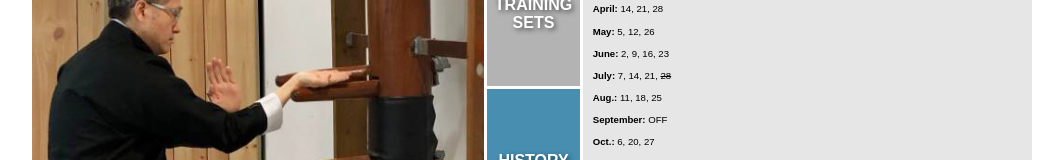
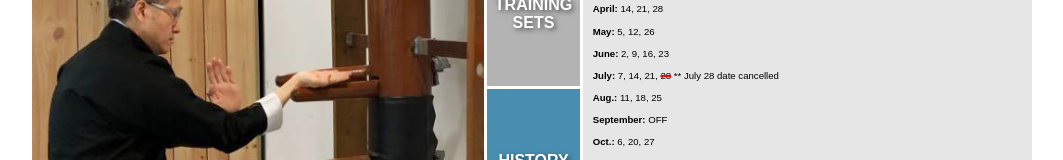
Before and after one commit to sojack/bclo-update, a Next.js app: page / in a window 1280 px wide. Shown: the part 438-598 px from the top of the page, without its empty margins (108-1171 px from the left). Built offline with nearby package versions, Linux system fonts and the light colour scheme.

Commit message:
July dates update

```diff
--- a/src/app/page.tsx
+++ b/src/app/page.tsx
@@ -177,7 +177,7 @@ export default function Home() {
           <p><strong>April:</strong> 14, 21, 28</p>
           <p><strong>May:</strong> 5, 12, 26</p>
           <p><strong>June:</strong> 2, 9, 16, 23</p>
-          <p><strong>July:</strong> 7, 14, 21, <span style={{ textDecoration: 'line-through' }}>28</span></p>
+          <p><strong>July:</strong> 7, 14, 21, <span style={{ textDecoration: 'line-through red 1.5px' }}>28</span> ** July 28 date cancelled</p>
           <p><strong>Aug.:</strong> 11, 18, 25</p>
           <p><strong>September:</strong> OFF</p>
           <p><strong>Oct.:</strong> 6, 20, 27</p>
```
